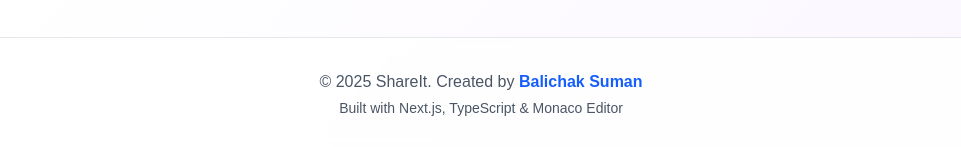
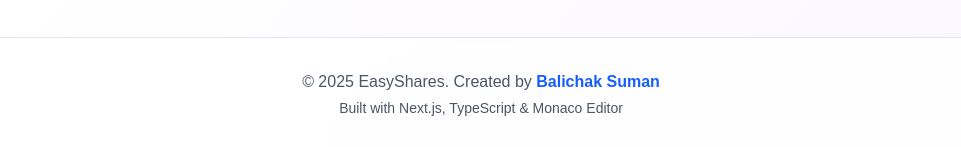
Before and after one commit to balichak-suman/easyshares, a Next.js app: page / in a window 1280 px wide. Shown: the part 1226-1373 px from the top of the page, without its empty margins (159-1120 px from the left). Built offline with nearby package versions, Linux system fonts and the light colour scheme.

Commit message:
Fix remaining ShareIt branding and add footer to all pages

```diff
--- a/src/app/[title]/page.tsx
+++ b/src/app/[title]/page.tsx
@@ -4,6 +4,7 @@
 import { useParams } from 'next/navigation';
 import Editor from '@monaco-editor/react';
 import { Copy, Edit3, Eye, Code, Check, AlertTriangle, Download, FileText, Save } from 'lucide-react';
+import Footer from '@/components/Footer';
 
 interface CodeShare {
   id: string;
@@ -423,6 +424,7 @@
             </div>
           </div>
         </div>
+        <Footer />
       </div>
     );
   }
@@ -524,6 +526,7 @@
             </div>
           </div>
         </div>
+        <Footer />
       </div>
     );
   }
--- a/src/app/create/[id]/page.tsx
+++ b/src/app/create/[id]/page.tsx
@@ -3,7 +3,8 @@
 import { useState, useEffect } from 'react';
 import { useRouter, useParams } from 'next/navigation';
 import Editor from '@monaco-editor/react';
-import { Copy, Save, Share2, Lock, Eye, Code, ArrowLeft, Check } from 'lucide-react';
+import { Copy, Code, Edit3, Save, Lock, Check, AlertTriangle, Eye, EyeOff, ArrowLeft, Share2 } from 'lucide-react';
+import Footer from '@/components/Footer';
 
 export default function CreatePage() {
   const [code, setCode] = useState('// Welcome to CodeShare!\n// Write your code here...\n\nfunction hello() {\n    console.log("Hello, World!");\n}');
@@ -205,7 +206,7 @@
                 <div className="p-2 bg-blue-600 rounded-lg">
                   <Code className="h-6 w-6 text-white" />
                 </div>
-                <h1 className="text-2xl font-bold text-gray-900">ShareIt</h1>
+                <h1 className="text-2xl font-bold text-gray-900">EasyShares</h1>
               </div>
             </div>
 
@@ -400,6 +401,7 @@
             </div>
           </div>
         </div>
+        <Footer />
       </div>
     </div>
   );
--- a/src/app/page.tsx
+++ b/src/app/page.tsx
@@ -199,7 +199,7 @@
       <footer className="border-t border-gray-200 bg-white/80 backdrop-blur-sm mt-16">
         <div className="container mx-auto px-4 py-8">
           <div className="text-center text-gray-600">
-            <p>&copy; 2025 ShareIt. Created by <span className="font-semibold text-blue-600">Balichak Suman</span></p>
+            <p>&copy; 2025 EasyShares. Created by <span className="font-semibold text-blue-600">Balichak Suman</span></p>
             <p className="text-sm mt-1">Built with Next.js, TypeScript & Monaco Editor</p>
           </div>
         </div>
--- a/src/app/upload/[id]/page.tsx
+++ b/src/app/upload/[id]/page.tsx
@@ -2,7 +2,8 @@
 
 import { useState, useRef } from 'react';
 import { useRouter, useParams } from 'next/navigation';
-import { Upload, ArrowLeft, Lock, Eye, EyeOff, Share2, FileText, AlertCircle } from 'lucide-react';
+import { Upload, ArrowLeft, Lock, Eye, EyeOff, Share2, FileText, AlertCircle, Copy, Check } from 'lucide-react';
+import Footer from '@/components/Footer';
 
 export default function UploadPage() {
   const params = useParams();
@@ -162,7 +163,7 @@
               <div className="p-2 bg-green-600 rounded-lg">
                 <Upload className="h-6 w-6 text-white" />
               </div>
-              <h1 className="text-2xl font-bold text-gray-900">ShareIt</h1>
+              <h1 className="text-2xl font-bold text-gray-900">EasyShares</h1>
             </div>
           </div>
         </div>
@@ -400,6 +401,7 @@
           </div>
         </div>
       </main>
+      <Footer />
     </div>
   );
 }
--- /dev/null
+++ b/src/components/Footer.tsx
@@ -0,0 +1,12 @@
+export default function Footer() {
+  return (
+    <footer className="border-t border-gray-200 bg-white/80 backdrop-blur-sm mt-auto">
+      <div className="container mx-auto px-4 py-6">
+        <div className="text-center text-gray-600">
+          <p>&copy; 2025 EasyShares. Created by <span className="font-semibold text-blue-600">Balichak Suman</span></p>
+          <p className="text-sm mt-1">Built with Next.js, TypeScript & Monaco Editor</p>
+        </div>
+      </div>
+    </footer>
+  );
+}
```
